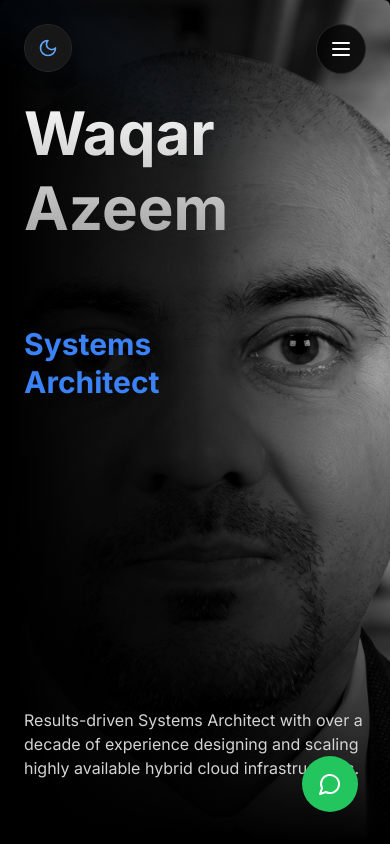
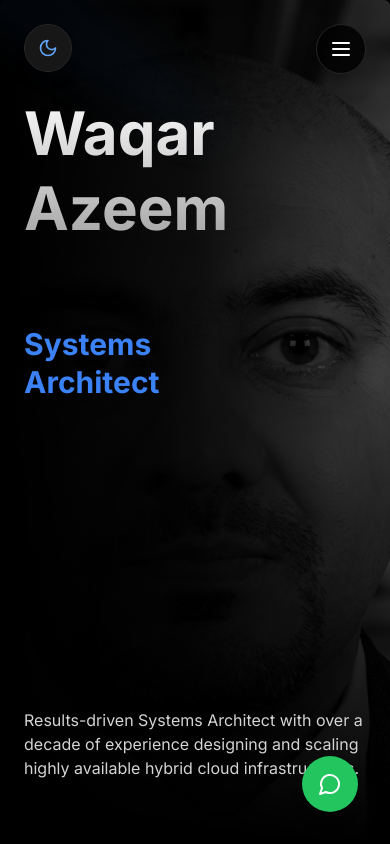
Before and after one commit to induslevel/waqar-portfolio, a Next.js app: page / in a window 390 px wide. Shown: the top 844 px of the page. Built offline with nearby package versions, Linux system fonts and the light colour scheme.

Commit message:
added mroe shadow

```diff
--- a/src/components/Hero.tsx
+++ b/src/components/Hero.tsx
@@ -13,7 +13,7 @@ export function Hero() {
       />
 
       {/* Background Image Integration */}
-      <div className="absolute right-0 top-0 h-full w-full md:w-1/2 opacity-80 dark:opacity-90 pointer-events-none transition-opacity duration-500">
+      <div className="absolute right-0 top-0 h-full w-full md:w-1/2 opacity-[0.35] md:opacity-80 dark:opacity-[0.35] md:dark:opacity-90 pointer-events-none transition-opacity duration-500">
         <div className="absolute inset-0 bg-gradient-to-r from-white via-white/80 to-transparent md:via-white/10 dark:from-black dark:via-black/80 md:dark:via-black/10 dark:to-transparent z-10" />
         <div className="absolute inset-0 bg-gradient-to-b from-transparent via-transparent via-[45%] md:via-[90%] to-white dark:to-black z-10" />
         <Image
```
